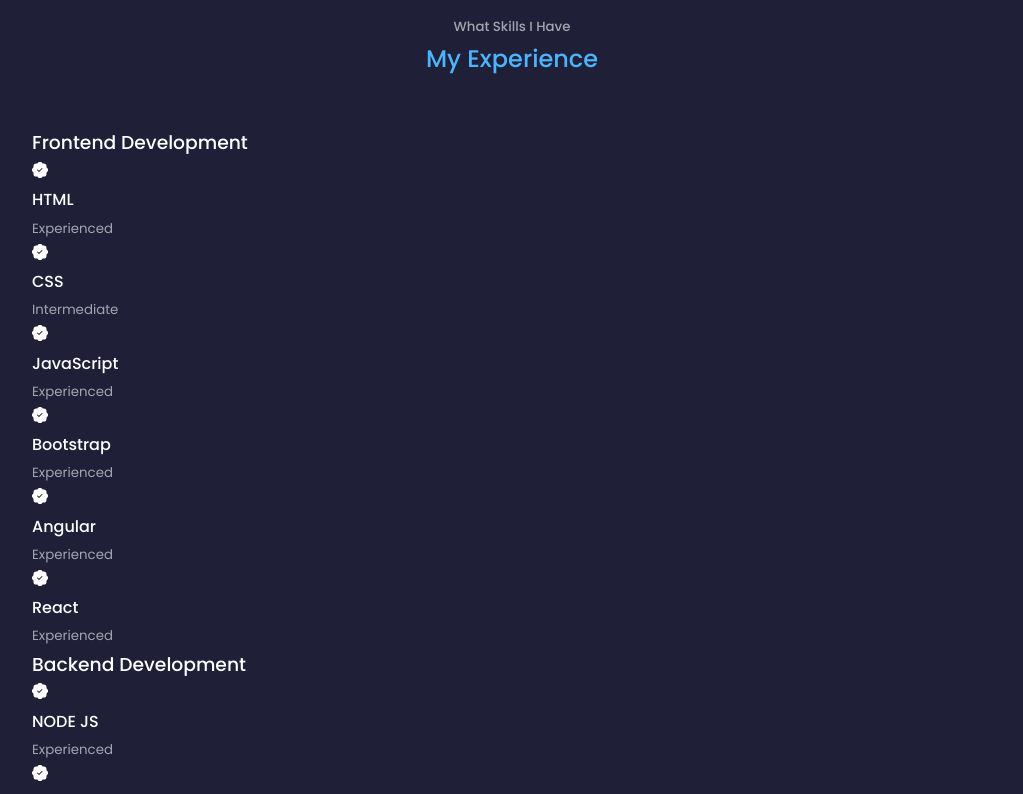
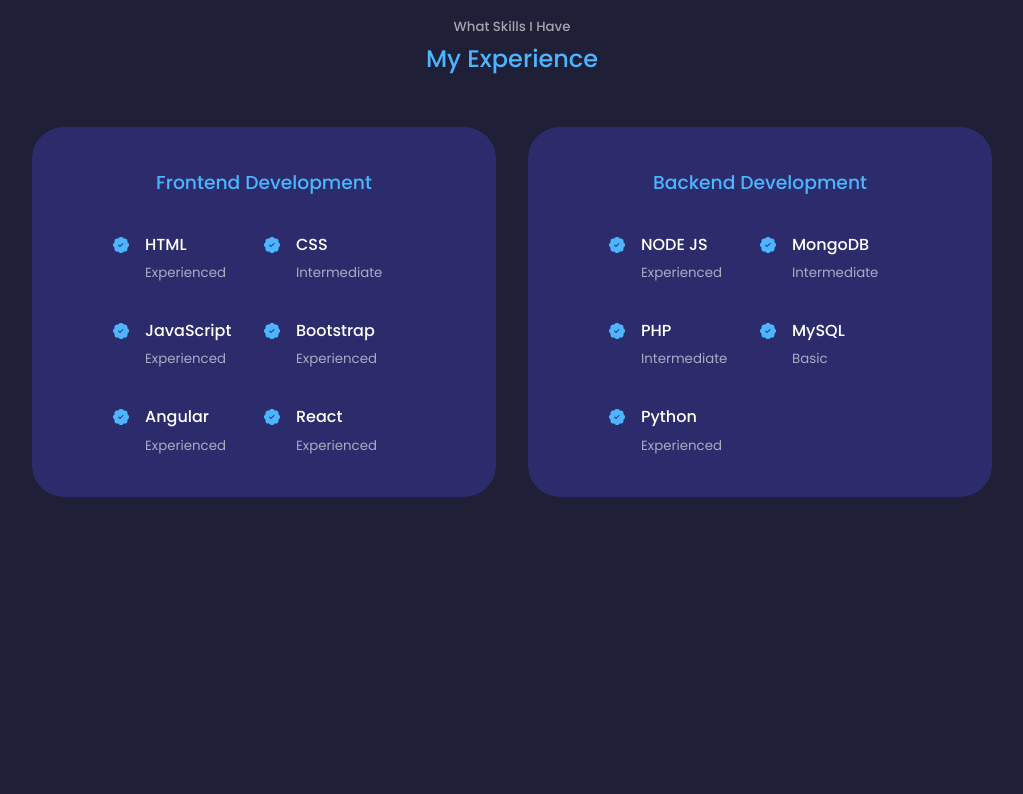
Before and after one commit to draxexx/react-portfolio-website-1, a React (Create React App) app: page / in a window 1280 px wide. Shown: the part 1840-2634 px from the top of the page, without its empty margins (128-1151 px from the left). Built offline with nearby package versions, Linux system fonts and the light colour scheme.

Commit message:
create Experience Component CSS

```diff
--- a/src/components/experience/Experience.jsx
+++ b/src/components/experience/Experience.jsx
@@ -13,22 +13,22 @@
         <div className="experience__frontend">
           <h3>Frontend Development</h3>
           <div className="experience__content">
-            <ExperienceDetails icon={<BsPatchCheckFill />} skill="HTML" level="Experienced" />
-            <ExperienceDetails icon={<BsPatchCheckFill />} skill="CSS" level="Intermediate" />
-            <ExperienceDetails icon={<BsPatchCheckFill />} skill="JavaScript" level="Experienced" />
-            <ExperienceDetails icon={<BsPatchCheckFill />} skill="Bootstrap" level="Experienced" />
-            <ExperienceDetails icon={<BsPatchCheckFill />} skill="Angular" level="Experienced" />
-            <ExperienceDetails icon={<BsPatchCheckFill />} skill="React" level="Experienced" />
+            <ExperienceDetails icon={<BsPatchCheckFill className="experience__details-icon" />} skill="HTML" level="Experienced" />
+            <ExperienceDetails icon={<BsPatchCheckFill className="experience__details-icon" />} skill="CSS" level="Intermediate" />
+            <ExperienceDetails icon={<BsPatchCheckFill className="experience__details-icon" />} skill="JavaScript" level="Experienced" />
+            <ExperienceDetails icon={<BsPatchCheckFill className="experience__details-icon" />} skill="Bootstrap" level="Experienced" />
+            <ExperienceDetails icon={<BsPatchCheckFill className="experience__details-icon" />} skill="Angular" level="Experienced" />
+            <ExperienceDetails icon={<BsPatchCheckFill className="experience__details-icon" />} skill="React" level="Experienced" />
           </div>
         </div>
         <div className="experience__backend">
           <h3>Backend Development</h3>
           <div className="experience__content">
-            <ExperienceDetails icon={<BsPatchCheckFill />} skill="NODE JS" level="Experienced" />
-            <ExperienceDetails icon={<BsPatchCheckFill />} skill="MongoDB" level="Intermediate" />
-            <ExperienceDetails icon={<BsPatchCheckFill />} skill="PHP" level="Intermediate" />
-            <ExperienceDetails icon={<BsPatchCheckFill />} skill="MySQL" level="Basic" />
-            <ExperienceDetails icon={<BsPatchCheckFill />} skill="Python" level="Experienced" />
+            <ExperienceDetails icon={<BsPatchCheckFill className="experience__details-icon" />} skill="NODE JS" level="Experienced" />
+            <ExperienceDetails icon={<BsPatchCheckFill className="experience__details-icon" />} skill="MongoDB" level="Intermediate" />
+            <ExperienceDetails icon={<BsPatchCheckFill className="experience__details-icon" />} skill="PHP" level="Intermediate" />
+            <ExperienceDetails icon={<BsPatchCheckFill className="experience__details-icon" />} skill="MySQL" level="Basic" />
+            <ExperienceDetails icon={<BsPatchCheckFill className="experience__details-icon" />} skill="Python" level="Experienced" />
           </div>
         </div>
       </div>
--- a/src/components/experience/ExperienceDetails.jsx
+++ b/src/components/experience/ExperienceDetails.jsx
@@ -1,9 +1,13 @@
+import "./experience.css";
+
 const ExperienceDetails = ({ icon, skill, level }) => {
     return (
         <article className="experience__details">
             {icon}
-            <h4>{skill}</h4>
-            <small className="text-light">{level}</small>
+            <div>
+                <h4>{skill}</h4>
+                <small className="text-light">{level}</small>
+            </div>
         </article>
     )
 }
--- a/src/components/experience/experience.css
+++ b/src/components/experience/experience.css
@@ -0,0 +1,41 @@
+.experience__container{
+    display: grid;
+    grid-template-columns: 1fr 1fr;
+    gap: 2rem;
+}
+
+.experience__container > div{
+    background: var(--color-bg-variant);
+    padding: 2.4rem 5rem;
+    border-radius: 2rem;
+    border: 1px solid transparent;
+    transition: var(--transition);
+}
+
+.experience__container > div:hover{
+    background: transparent;
+    border-color: var(--color-primary-variant);
+    cursor: default;
+}
+
+.experience__container > div h3{
+    text-align: center;
+    margin-bottom: 2rem;
+    color: var(--color-primary);
+}
+
+.experience__content{
+    display: grid;
+    grid-template-columns: 1fr 1fr;
+    row-gap: 2rem;
+}
+
+.experience__details{
+    display: flex;
+    gap: 1rem;
+}
+
+.experience__details-icon{
+    margin-top: 6px;
+    color: var(--color-primary);
+}
```
